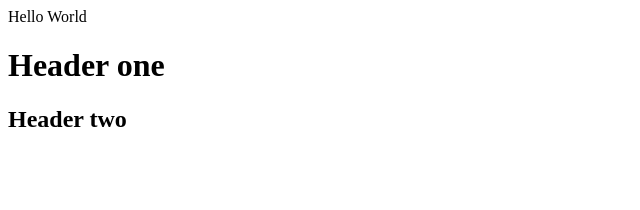
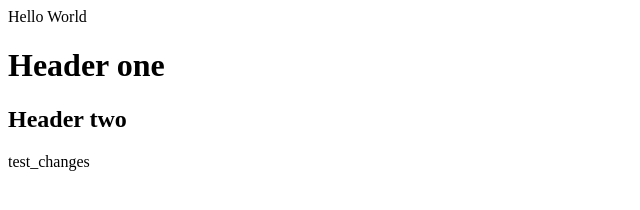
Before and after one commit to Biruh776/1_created_on_github, a plain HTML site: page index.html in a window 1280 px wide. Shown: the whole page, without its empty margins (0-640 px from the left). Drawn offline with Linux system fonts and the light colour scheme.

Commit message:
added p line

```diff
--- a/index.html
+++ b/index.html
@@ -2,3 +2,5 @@
 
 <h1>Header one</h1>
 <h2>Header two</h2>
+
+<p>test_changes</p>
```
